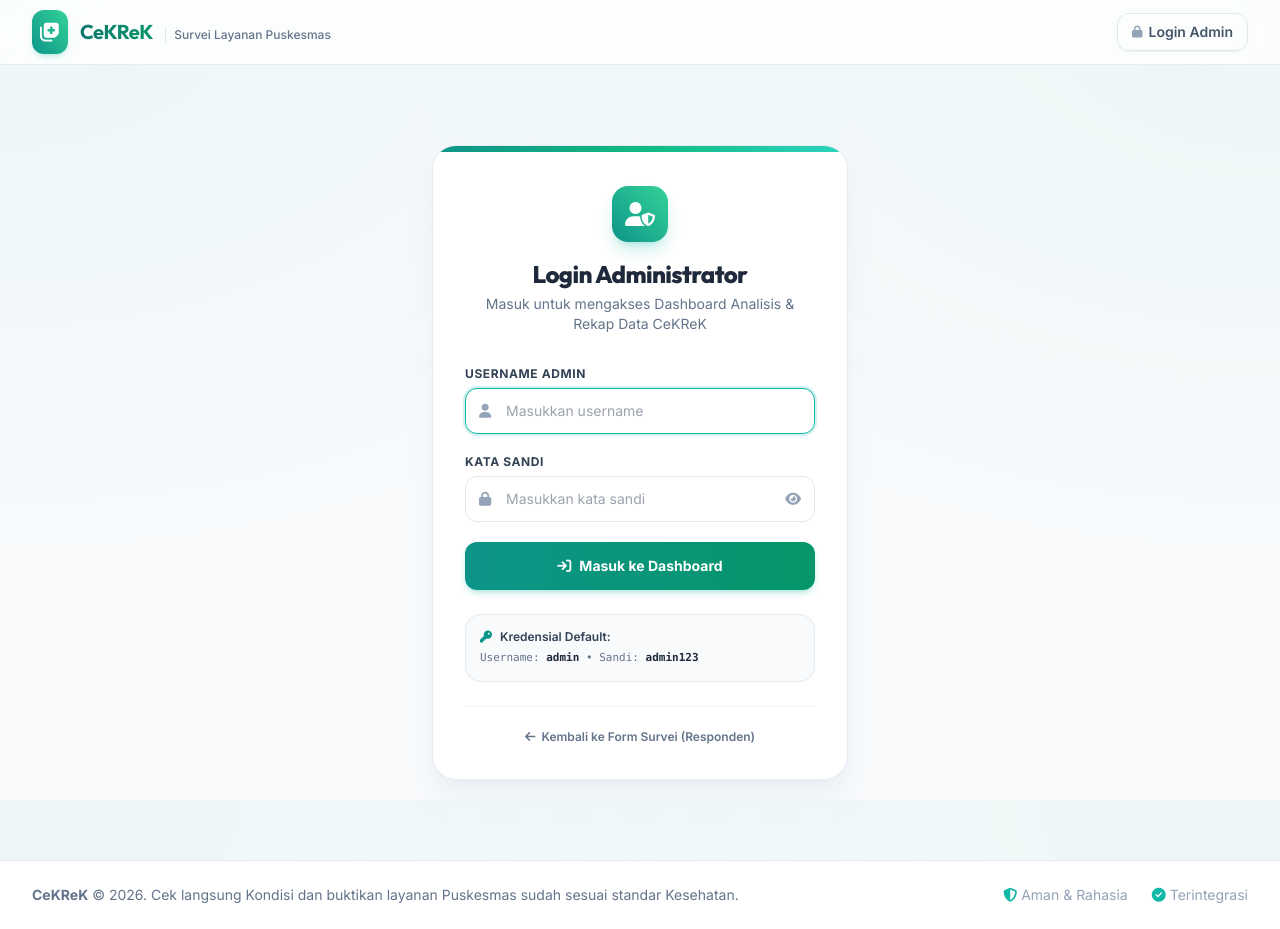
After one commit to sekertariat-kunjang/survey-yankes-2026, a Flask app: page /login in a window 1280 px wide. The commit adds this page. Run offline with Flask 3, Linux system fonts and the light colour scheme; some libraries are stand-ins or nearby versions.

Commit message:
Hapus menu dashboard dari akses publik, tambahkan proteksi autentikasi admin dan halaman login

```diff
--- a/app.py
+++ b/app.py
@@ -2,7 +2,8 @@ import os
 import logging
 import sqlite3
 import json
-from flask import Flask, render_template, request, jsonify, send_file
+from functools import wraps
+from flask import Flask, render_template, request, jsonify, send_file, session, redirect, url_for
 import pandas as pd
 
 # ---------------------------------------------------------------------------
@@ -12,7 +13,21 @@ logging.basicConfig(level=logging.INFO)
 logger = logging.getLogger(__name__)
 
 app = Flask(__name__)
+app.secret_key = os.environ.get('SECRET_KEY', 'cekrek-yankes-secret-key-2026')
 DATABASE = os.path.join(os.path.abspath(os.path.dirname(__file__)), 'survey.db')
+
+# Admin credentials (default can be overridden via environment variables)
+ADMIN_USERNAME = os.environ.get('ADMIN_USERNAME', 'admin')
+ADMIN_PASSWORD = os.environ.get('ADMIN_PASSWORD', 'admin123')
+
+
+def admin_required(f):
+    @wraps(f)
+    def decorated_function(*args, **kwargs):
+        if not session.get('admin_logged_in'):
+            return redirect(url_for('login', next=request.path))
+        return f(*args, **kwargs)
+    return decorated_function
 
 # ---------------------------------------------------------------------------
 # Scoring configuration — centralised so methodology changes happen here only
@@ -276,7 +291,37 @@ def submit():
         return jsonify({'status': 'error', 'message': 'Terjadi kesalahan saat menyimpan data. Hubungi administrator.'}), 500
 
 
+@app.route('/login', methods=['GET', 'POST'])
+def login():
+    if session.get('admin_logged_in'):
+        return redirect(url_for('dashboard'))
+
+    error = None
+    if request.method == 'POST':
+        username = request.form.get('username', '').strip()
+        password = request.form.get('password', '')
+
+        if username == ADMIN_USERNAME and password == ADMIN_PASSWORD:
+            session['admin_logged_in'] = True
+            session['admin_username'] = username
+            next_url = request.args.get('next')
+            if next_url and next_url.startswith('/'):
+                return redirect(next_url)
+            return redirect(url_for('dashboard'))
+        else:
+            error = 'Nama pengguna atau kata sandi tidak sesuai. Silakan coba lagi.'
+
+    return render_template('login.html', error=error)
+
+
+@app.route('/logout')
+def logout():
+    session.clear()
+    return redirect(url_for('index'))
+
+
 @app.route('/dashboard')
+@admin_required
 def dashboard():
     conn = get_db_connection()
     try:
@@ -352,6 +397,7 @@ def dashboard():
 
 
 @app.route('/export')
+@admin_required
 def export_csv():
     conn = get_db_connection()
     try:
--- a/templates/base.html
+++ b/templates/base.html
@@ -64,25 +64,32 @@
     <!-- Glassmorphism Header -->
     <header class="sticky top-0 z-50 bg-white/80 backdrop-blur-md border-b border-slate-200/80 transition-all duration-300">
         <div class="max-w-7xl mx-auto px-4 sm:px-6 lg:px-8 h-16 flex items-center justify-between">
-            <div class="flex items-center space-x-3">
-                <div class="bg-gradient-to-tr from-brand-600 to-emerald-400 p-2 rounded-xl text-white shadow-md shadow-brand-500/20">
+            <a href="{{ url_for('index') }}" class="flex items-center space-x-3 group">
+                <div class="bg-gradient-to-tr from-brand-600 to-emerald-400 p-2 rounded-xl text-white shadow-md shadow-brand-500/20 group-hover:scale-105 transition-transform">
                     <i class="fa-solid fa-notes-medical text-xl"></i>
                 </div>
                 <div>
                     <span class="font-bold text-xl font-title tracking-tight bg-gradient-to-r from-brand-700 to-emerald-600 bg-clip-text text-transparent">CeKReK</span>
                     <span class="hidden sm:inline-block text-xs text-slate-500 ml-2 font-medium border-l border-slate-200 pl-2">Survei Layanan Puskesmas</span>
                 </div>
-            </div>
+            </a>
 
-            <nav class="flex items-center space-x-1 sm:space-x-3">
-                <a href="{{ url_for('index') }}" class="px-3 py-2 rounded-lg text-sm font-semibold text-slate-600 hover:text-brand-600 hover:bg-slate-50 transition-all flex items-center gap-1.5">
-                    <i class="fa-solid fa-file-pen text-base"></i>
-                    <span>Isi Survei</span>
-                </a>
-                <a href="{{ url_for('dashboard') }}" class="px-3 py-2 rounded-lg text-sm font-semibold text-slate-600 hover:text-brand-600 hover:bg-slate-50 transition-all flex items-center gap-1.5 border border-transparent hover:border-slate-200">
-                    <i class="fa-solid fa-chart-line text-base"></i>
-                    <span>Dashboard Admin</span>
-                </a>
+            <nav class="flex items-center space-x-2">
+                {% if session.get('admin_logged_in') %}
+                    <a href="{{ url_for('dashboard') }}" class="px-3.5 py-2 rounded-xl text-xs sm:text-sm font-semibold text-brand-700 bg-brand-50 border border-brand-200/80 hover:bg-brand-100 transition-all flex items-center gap-1.5 shadow-sm">
+                        <i class="fa-solid fa-chart-line text-sm"></i>
+                        <span>Dashboard Admin</span>
+                    </a>
+                    <a href="{{ url_for('logout') }}" class="px-3 py-2 rounded-xl text-xs sm:text-sm font-semibold text-rose-600 hover:text-rose-700 hover:bg-rose-50 border border-transparent hover:border-rose-200 transition-all flex items-center gap-1.5">
+                        <i class="fa-solid fa-arrow-right-from-bracket text-sm"></i>
+                        <span class="hidden sm:inline">Keluar</span>
+                    </a>
+                {% else %}
+                    <a href="{{ url_for('login') }}" class="px-3.5 py-2 rounded-xl text-xs sm:text-sm font-semibold text-slate-600 hover:text-brand-600 hover:bg-slate-50 border border-slate-200 hover:border-brand-300 transition-all flex items-center gap-1.5 shadow-sm">
+                        <i class="fa-solid fa-lock text-xs text-slate-400"></i>
+                        <span>Login Admin</span>
+                    </a>
+                {% endif %}
             </nav>
         </div>
     </header>
--- /dev/null
+++ b/templates/login.html
@@ -0,0 +1,108 @@
+{% extends 'base.html' %}
+{% block content %}
+<div class="w-full max-w-md mx-auto px-4 py-6 sm:py-12">
+    <!-- Main Card -->
+    <div class="bg-white rounded-3xl border border-slate-200/80 shadow-xl shadow-slate-200/50 p-6 sm:p-8 backdrop-blur-sm relative overflow-hidden">
+        <!-- Top Gradient Accent Bar -->
+        <div class="absolute top-0 left-0 right-0 h-1.5 bg-gradient-to-r from-brand-600 via-emerald-500 to-teal-400"></div>
+
+        <!-- Header -->
+        <div class="text-center mb-8 pt-2">
+            <div class="w-14 h-14 rounded-2xl bg-gradient-to-tr from-brand-600 to-emerald-400 text-white flex items-center justify-center text-2xl mx-auto shadow-lg shadow-brand-500/25 mb-4">
+                <i class="fa-solid fa-user-shield"></i>
+            </div>
+            <h2 class="text-2xl font-extrabold text-slate-800 font-title tracking-tight">Login Administrator</h2>
+            <p class="text-slate-500 text-xs sm:text-sm mt-1">Masuk untuk mengakses Dashboard Analisis & Rekap Data CeKReK</p>
+        </div>
+
+        {% if error %}
+        <!-- Error Alert -->
+        <div class="mb-6 p-4 rounded-2xl bg-rose-50 border border-rose-200 text-rose-700 text-sm flex items-start gap-3 animate-fade-in">
+            <i class="fa-solid fa-circle-exclamation text-rose-500 text-base mt-0.5 shrink-0"></i>
+            <div>
+                <p class="font-semibold text-rose-800">Autentikasi Gagal</p>
+                <p class="text-xs text-rose-600 mt-0.5">{{ error }}</p>
+            </div>
+        </div>
+        {% endif %}
+
+        <!-- Form -->
+        <form method="POST" action="{{ url_for('login', next=request.args.get('next')) }}" class="space-y-5">
+            <!-- Username Input -->
+            <div class="space-y-1.5">
+                <label for="username" class="block text-xs font-bold text-slate-700 uppercase tracking-wider">Username Admin</label>
+                <div class="relative">
+                    <span class="absolute inset-y-0 left-0 pl-3.5 flex items-center text-slate-400">
+                        <i class="fa-solid fa-user text-sm"></i>
+                    </span>
+                    <input type="text" id="username" name="username" required autofocus placeholder="Masukkan username"
+                           class="w-full pl-10 pr-4 py-3 rounded-xl border border-slate-200 text-slate-800 text-sm focus:border-brand-500 focus:ring-2 focus:ring-brand-500/20 outline-none transition-all">
+                </div>
+            </div>
+
+            <!-- Password Input -->
+            <div class="space-y-1.5">
+                <label for="password" class="block text-xs font-bold text-slate-700 uppercase tracking-wider">Kata Sandi</label>
+                <div class="relative">
+                    <span class="absolute inset-y-0 left-0 pl-3.5 flex items-center text-slate-400">
+                        <i class="fa-solid fa-lock text-sm"></i>
+                    </span>
+                    <input type="password" id="password" name="password" required placeholder="Masukkan kata sandi"
+                           class="w-full pl-10 pr-11 py-3 rounded-xl border border-slate-200 text-slate-800 text-sm focus:border-brand-500 focus:ring-2 focus:ring-brand-500/20 outline-none transition-all">
+                    <button type="button" id="togglePassword" class="absolute inset-y-0 right-0 pr-3.5 flex items-center text-slate-400 hover:text-slate-600 transition-colors">
+                        <i class="fa-solid fa-eye text-sm" id="eyeIcon"></i>
+                    </button>
+                </div>
+            </div>
+
+            <!-- Submit Button -->
+            <button type="submit"
+                    class="w-full py-3.5 px-4 rounded-xl text-sm font-bold text-white bg-gradient-to-r from-brand-600 to-emerald-600 hover:from-brand-700 hover:to-emerald-700 shadow-md shadow-brand-500/25 active:scale-[0.99] transition-all flex items-center justify-center gap-2">
+                <i class="fa-solid fa-arrow-right-to-bracket"></i>
+                <span>Masuk ke Dashboard</span>
+            </button>
+        </form>
+
+        <!-- Default Credentials Hint Card -->
+        <div class="mt-6 p-3.5 bg-slate-50 rounded-2xl border border-slate-200/80 text-xs text-slate-600">
+            <div class="flex items-center gap-2 font-semibold text-slate-700 mb-1">
+                <i class="fa-solid fa-key text-brand-600"></i>
+                <span>Kredensial Default:</span>
+            </div>
+            <p class="font-mono text-slate-500 text-[11px] leading-relaxed">
+                Username: <span class="text-slate-800 font-bold">admin</span> &bull; Sandi: <span class="text-slate-800 font-bold">admin123</span>
+            </p>
+        </div>
+
+        <!-- Back to Survey Form Link -->
+        <div class="mt-6 text-center pt-4 border-t border-slate-100">
+            <a href="{{ url_for('index') }}" class="text-xs font-semibold text-slate-500 hover:text-brand-600 transition-colors inline-flex items-center gap-1.5">
+                <i class="fa-solid fa-arrow-left"></i>
+                <span>Kembali ke Form Survei (Responden)</span>
+            </a>
+        </div>
+    </div>
+</div>
+{% endblock %}
+
+{% block scripts %}
+<script>
+    const toggleBtn = document.getElementById('togglePassword');
+    const pwdInput = document.getElementById('password');
+    const eyeIcon = document.getElementById('eyeIcon');
+
+    if (toggleBtn && pwdInput && eyeIcon) {
+        toggleBtn.addEventListener('click', function() {
+            if (pwdInput.type === 'password') {
+                pwdInput.type = 'text';
+                eyeIcon.classList.remove('fa-eye');
+                eyeIcon.classList.add('fa-eye-slash');
+            } else {
+                pwdInput.type = 'password';
+                eyeIcon.classList.remove('fa-eye-slash');
+                eyeIcon.classList.add('fa-eye');
+            }
+        });
+    }
+</script>
+{% endblock %}
```
Also changed, not shown: test_app.py (+54 -7 lines).
